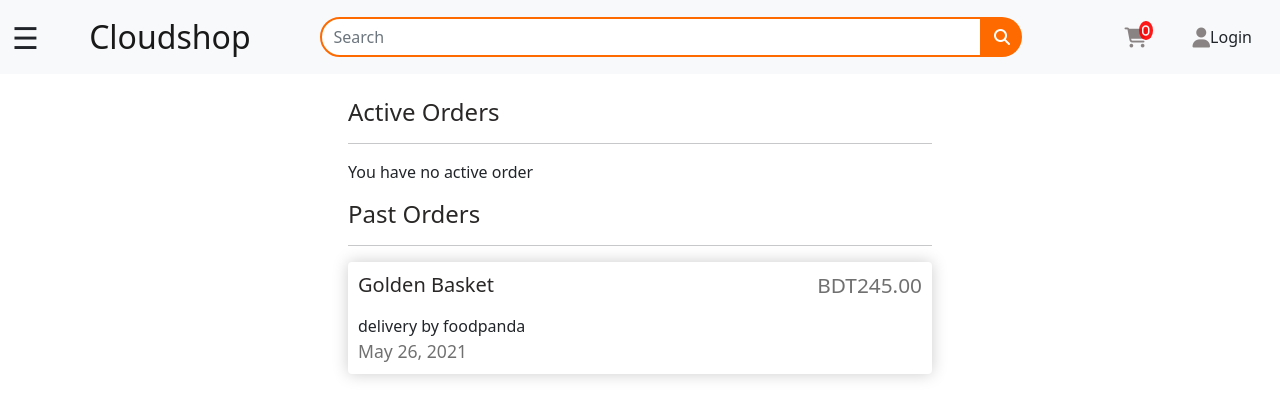
After one commit to fahim1703061/cloudshop, a Django app: page /orders/ in a window 1280 px wide. The commit adds this page. Shown: the top 418 px of the page. Run offline with Django 3.2, Linux system fonts and the light colour scheme; some libraries are stand-ins or nearby versions.

Commit message:
order page copleted

```diff
--- a/base/templates/base/navbar.html
+++ b/base/templates/base/navbar.html
@@ -102,7 +102,7 @@
         <nav>
             <div id="mySidenav" class="sidenav">
                 <a href="javascript:void(0)" class="closebtn" onclick="closeNav()">&times;</a>
-                <a href="#">About</a>
+                <a href="{% url 'orders' %}">Orders</a>
                 <a href="#">Services</a>
                 <a href="#">Clients</a>
                 <a href="#">Contact</a>
--- a/base/urls.py
+++ b/base/urls.py
@@ -4,7 +4,8 @@ from . import views
 
 urlpatterns = [
     path('baselite/', views.test, name='test'),
-    # path('', views.index, name='index'),
+    path('index/', views.index, name='index'),
     path('', views.home, name='home'),
 
+    # path('ssl_req/', views.sslreq, name='sslreq')
 ]
--- /dev/null
+++ b/product/static/product/css/orders.css
@@ -0,0 +1,65 @@
+.orders-section {
+    max-width: 584px;
+    min-height: 2px;
+    margin: 0 auto;
+}
+h1,
+h2,
+h3,
+h4,
+h5,
+h6 {
+    color: hsl(0, 4%, 16%);
+}
+li {
+    list-style: none;
+}
+ul {
+    padding: 0;
+}
+
+.order-list-item-head {
+    display: -webkit-box;
+    display: -webkit-flex;
+    display: -ms-flexbox;
+    display: flex;
+    -webkit-box-pack: justify;
+    -webkit-justify-content: space-between;
+    -ms-flex-pack: justify;
+    justify-content: space-between;
+    margin: 0 0 16px 0;
+    line-height: 1.25;
+}
+.total {
+    font-size: 1.3rem;
+    font-weight: 300;
+
+    color: #707070;
+}
+.order-list-item-body {
+    position: relative;
+    display: -ms-grid;
+    display: grid;
+    -ms-grid-columns: 1fr auto;
+    grid-template-columns: 1fr auto;
+    line-height: 1.5;
+}
+.delivery-provider {
+    font-size: 1rem;
+    font-weight: 300;
+    grid-column: 1 / 2;
+    word-break: break-word;
+}
+.order-date {
+    font-size: 1.1rem;
+    font-weight: 300;
+    color: #707070;
+    grid-column: 1 / 1;
+}
+.box-element {
+    box-shadow: hsl(0, 0%, 80%) 0 0 16px;
+    background-color: #fff;
+    border-radius: 4px;
+    padding: 10px;
+    margin-bottom: 17px;
+}
--- /dev/null
+++ b/product/templates/product/orders.html
@@ -0,0 +1,108 @@
+{% extends 'base/navbar.html' %}
+{% load static %}
+{% block addtionalstyles %}
+<link rel="stylesheet" href="{% static 'product/css/orders.css' %}">
+
+{% endblock addtionalstyles %}
+{% block content %}
+
+<main>
+
+    <section>
+
+        <div class="orders-section">
+            <div class="active-orders">
+
+                <h4 class="">Active Orders</h4>
+                <hr>
+                <p class="">You have no active order</p>
+
+            </div>
+
+            <div class="past-order">
+                <h4>Past Orders</h4>
+
+                <hr>
+
+                <ul class="past-order-list">
+
+                    {% for pastOrder in pastOrders %}
+
+                    <li>
+                        <div class="box-element">
+
+                            <div class="order-list-item">
+                                <h5 class="order-list-item-head">
+                                    <span class="vendor-name">Golden Basket</span>
+                                    <span class="total">
+                                        BDT {{pastOrder.get_cart_total}}
+                                    </span>
+
+                                </h5>
+                                <div class="order-list-item-body">
+
+                                    <div class="delivery-provider">
+                                        delivery by <strong>
+                                            cloudshop
+                                        </strong>
+                                    </div>
+
+                                    <div class="order-date">
+                                        {{pastOrder.data_ordered}}
+                                    </div>
+
+                                </div>
+                            </div>
+                        </div>
+                    </li>
+
+                    {% endfor %}
+
+
+
+                    <div class="box-element">
+
+                        <li>
+
+                            <div class="order-list-item">
+                                <h5 class="order-list-item-head">
+                                    <span class="vendor-name">Golden Basket</span>
+                                    <span class="total">
+                                        BDT245.00
+                                    </span>
+
+                                </h5>
+                                <div class="order-list-item-body">
+
+                                    <div class="delivery-provider">
+                                        delivery by <strong>
+                                            foodpanda
+                                        </strong>
+                                    </div>
+
+                                    <div class="order-date">
+                                        May 26, 2021
+                                    </div>
+
+                                </div>
+                            </div>
+                        </li>
+
+                    </div>
+
+                </ul>
+
+
+
+
+            </div>
+
+
+        </div>
+    </section>
+
+
+</main>
+
+
+{% endblock content %}
--- a/product/urls.py
+++ b/product/urls.py
@@ -6,6 +6,7 @@ urlpatterns = [
     path('product/', views.product, name='product'),
     path('cart/', views.cart, name='cart'),
     path('checkout/', views.checkout, name='checkout'),
+    path('orders/', views.orders, name='orders'),
 
     path('update_item/', views.updateItem, name="update_item")
 ]
--- a/product/views.py
+++ b/product/views.py
@@ -65,6 +65,7 @@ def checkout(request):
                 # ...
 
                 new_object = form.save(commit=False)
+                order.data_ordered = datetime.datetime.now()
                 order.save()
                 new_object.customer = customer
                 new_object.order = order
@@ -113,3 +114,31 @@ def updateItem(request):
         orderItem.delete()
 
     return JsonResponse('Item was added', safe=False)
+
+
+def orders(request):
+    if request.user.is_authenticated:
+        customer = request.user.customer
+        orderget, created = Order.objects.get_or_create(
+            customer=customer, complete=False)
+        items = orderget.orderitem_set.all()
+        cartItems = orderget.get_cart_items
+
+        pastOrders = Order.objects.filter(
+            customer=customer, complete=True)
+
+        # customer = request.user.customer
+        pastOrders = list(reversed(pastOrders))
+        print(pastOrders[0].id)
+        print(datetime.datetime.now())
+
+    else:
+        items = []
+        order = {'get_cart_total': 0, 'get_cart_items': 0, 'shipping': False}
+        cartItems = order['get_cart_items']
+        pastOrders = []
+    products = Product.objects.all()
+    context = {'products': products,
+               'cartItems': cartItems, 'pastOrders': pastOrders}
+
+    return render(request, 'product/orders.html', context)
```
Also changed, not shown: base/views.py (+52 -3 lines), templates/index.html (+30 -0 lines).
